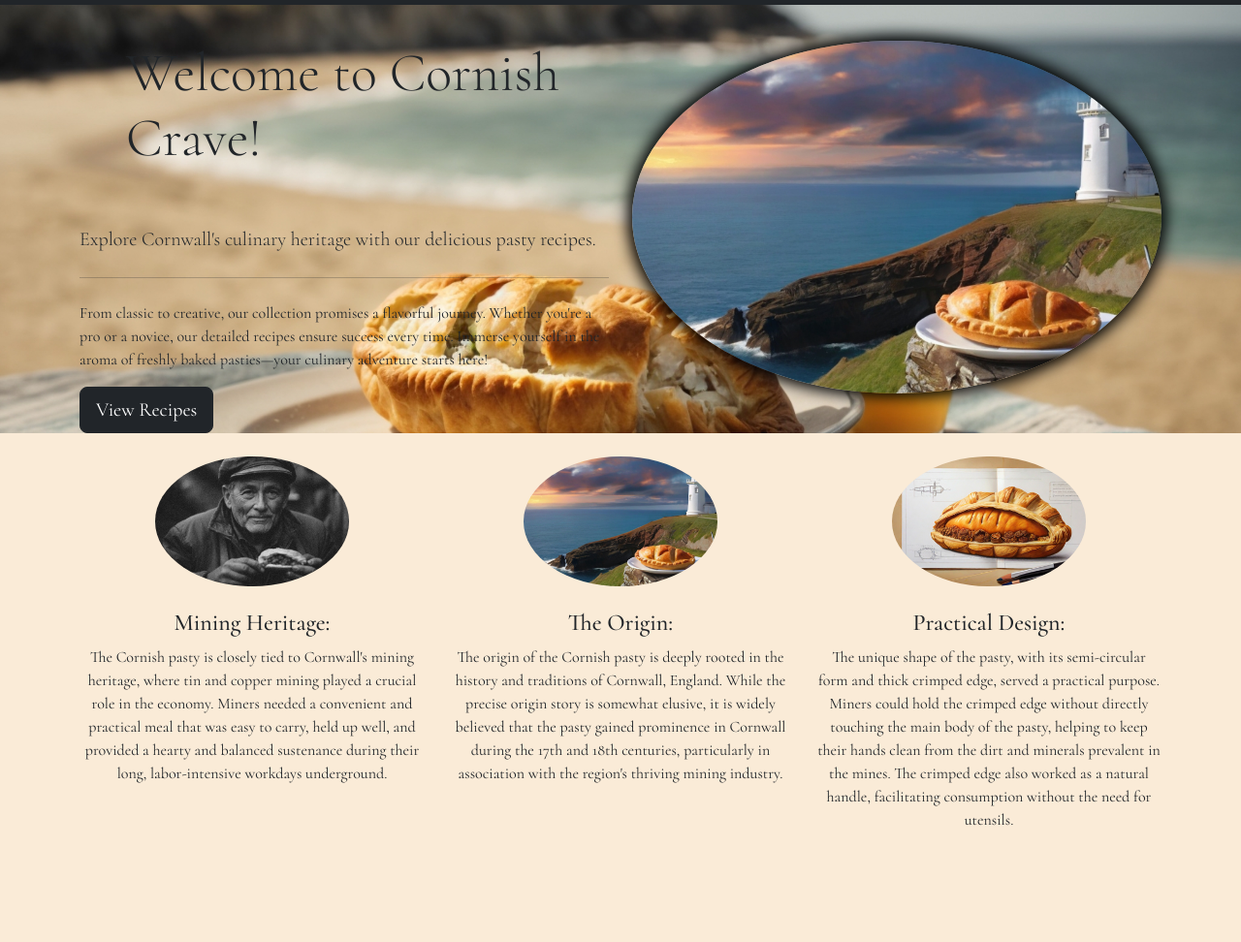
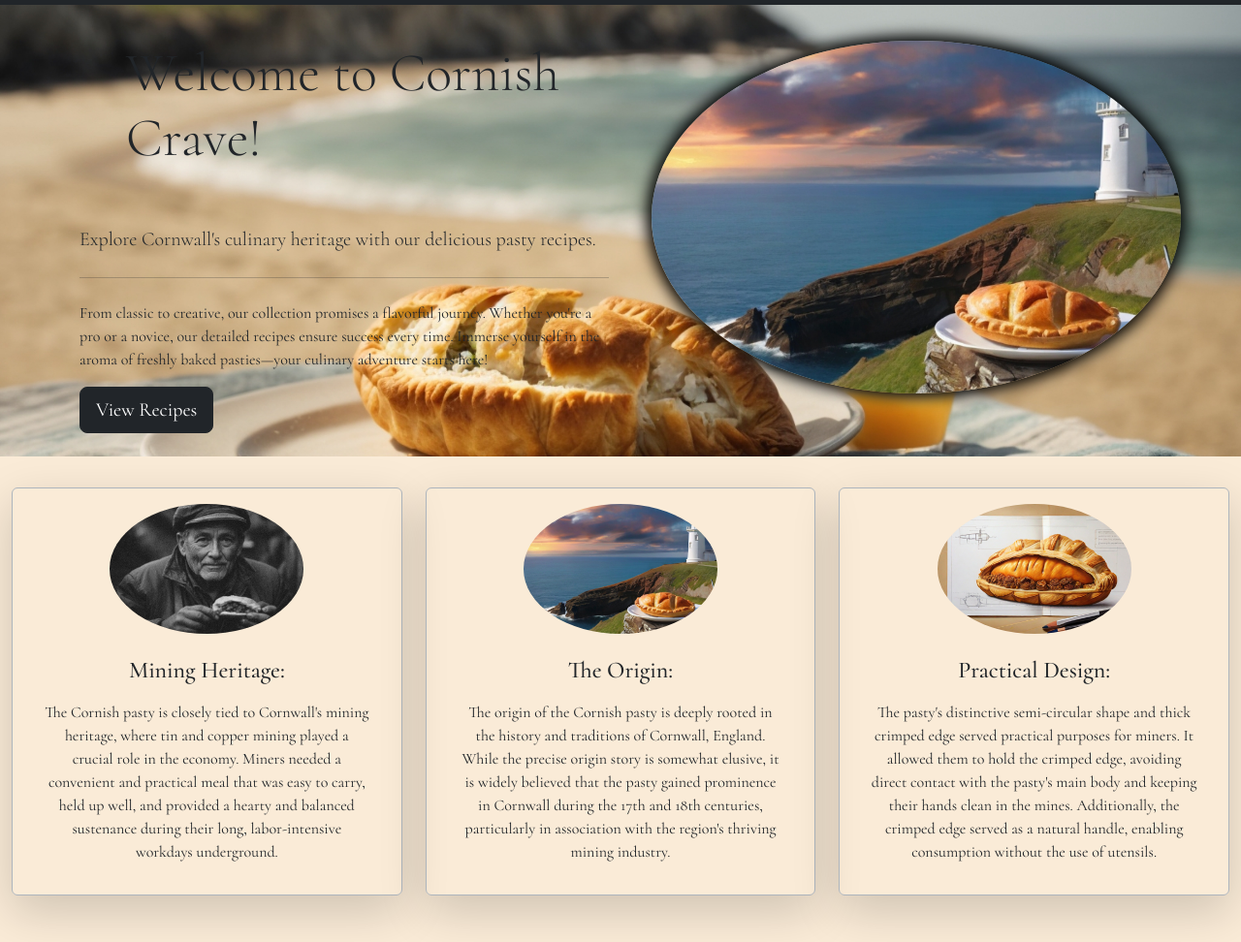
Before and after one commit to CiaranBrain/CornishCrave, a plain HTML site: page index.html in a window 1280 px wide. Shown: the part 54-1026 px from the top of the page at 97% size. Before the commit the page ends 928 px from the top, so only its background shows below. Drawn offline with nearby package versions, Linux system fonts and the light colour scheme.

Commit message:
finished about section

```diff
--- a/assets/css/style.css
+++ b/assets/css/style.css
@@ -13,6 +13,7 @@ body {
 }
 
 .jumbo-img {
+  margin: 20px;
   border-radius: 50%;
   overflow: hidden;
   -webkit-box-shadow: 0px 0px 15px 5px #000000;
@@ -25,11 +26,23 @@ body {
   background-repeat: no-repeat;
   background-position: center;
   overflow: auto;
+  max-height: 60vh;
 }
+
 
 @media (max-width: 768px) {
 
-  .jumbo-img img {
+  .jumbotron img {
     margin: 20px;
+    display: none;
+  }
+
+
+}
+
+/* Media query for screens smaller than 991 pixels */
+@media screen and (max-width: 991px) {
+  .jumbotron-img img {
+    display: none;
   }
 }
--- a/index.html
+++ b/index.html
@@ -60,9 +60,9 @@
                         novice, our detailed
                         recipes ensure success every time. Immerse yourself in the aroma of freshly baked pasties—your
                         culinary adventure starts here!</p>
-                    <a class="btn btn-dark btn-lg" href="#" role="button">View Recipes</a>
+                    <a class="btn btn-dark btn-lg pb-2 mb-4" href="#" role="button">View Recipes</a>
                 </div>
-                <div class="col-lg-6">
+                <div class="col-lg-6 jumbotron-img">
                     <img src="assets/img/pasty-origin.jpg" class="img-fluid float-md-right mt-5 jumbo-img"
                         alt="Pasty with lighthouse in the distance">
                 </div>
@@ -70,15 +70,15 @@
         </div>
     </div>
     <!-- About-page  -->
-    <div class="container mt-4">
+    <div class="container-fluid mt-3">
         <div class="row">
             <!-- Column 1 -->
-            <div class="col-lg-4">
-                <div class="text-center">
+            <div class="col-lg-4 ">
+                <div class="text-center mt-3 border border-dark-subtle shadow-lg p-3 mb-5 bg-transparent rounded frame">
                     <img src="assets/img/pasty-miner.jpg" alt="pasty miner" class="img-fluid rounded-circle mb-2"
                         width="200">
                     <h4 class="mt-3">Mining Heritage:</h4>
-                    <p>The Cornish pasty is closely tied to Cornwall's mining heritage, where tin and copper mining
+                    <p class="m-3" >The Cornish pasty is closely tied to Cornwall's mining heritage, where tin and copper mining
                         played a crucial role in the economy. Miners needed a convenient and practical meal that was
                         easy to carry, held up well, and provided a hearty and balanced sustenance during their long,
                         labor-intensive workdays underground.</p>
@@ -86,12 +86,12 @@
             </div>
 
             <!-- Column 2 -->
-            <div class="col-lg-4">
-                <div class="text-center">
+            <div class="col-lg-4 ">
+                <div class="text-center mt-3 border border-dark-subtle shadow-lg p-3 mb-5 bg-transparent rounded frame">
                     <img src="assets/img/pasty-origin.jpg" alt="pasty origin" class="img-fluid rounded-circle mb-2"
                         width="200">
                     <h4 class="mt-3">The Origin:</h4>
-                    <p>The origin of the Cornish pasty is deeply rooted in the history and traditions of Cornwall,
+                    <p class="m-3" >The origin of the Cornish pasty is deeply rooted in the history and traditions of Cornwall,
                         England. While the precise origin story is somewhat elusive, it is widely believed that the
                         pasty gained prominence in Cornwall during the 17th and 18th centuries, particularly in
                         association with the region's thriving mining industry.</p>
@@ -99,16 +99,16 @@
             </div>
 
             <!-- Column 3 -->
-            <div class="col-lg-4">
-                <div class="text-center">
+            <div class="col-lg-4 ">
+                <div class="text-center mt-3 border border-dark-subtle shadow-lg p-3 mb-5 bg-transparent rounded frame">
                     <img src="assets/img/pasty-draw.jpg" alt="pasty drawing" class="img-fluid rounded-circle mb-2"
                         width="200">
                     <h4 class="mt-3">Practical Design:</h4>
-                    <p>The unique shape of the pasty, with its semi-circular form and thick crimped edge, served a
-                        practical purpose. Miners could hold the crimped edge without directly touching the main body of
-                        the pasty, helping to keep their hands clean from the dirt and minerals prevalent in the mines.
-                        The crimped edge also worked as a natural handle, facilitating consumption without the need for
-                        utensils.</p>
+                    <p class="m-3">
+                        The pasty's distinctive semi-circular shape and thick crimped edge served practical purposes for
+                        miners. It allowed them to hold the crimped edge, avoiding direct contact with the pasty's main
+                        body and keeping their hands clean in the mines. Additionally, the crimped edge served as a
+                        natural handle, enabling consumption without the use of utensils.</p>
                 </div>
             </div>
         </div>
```
